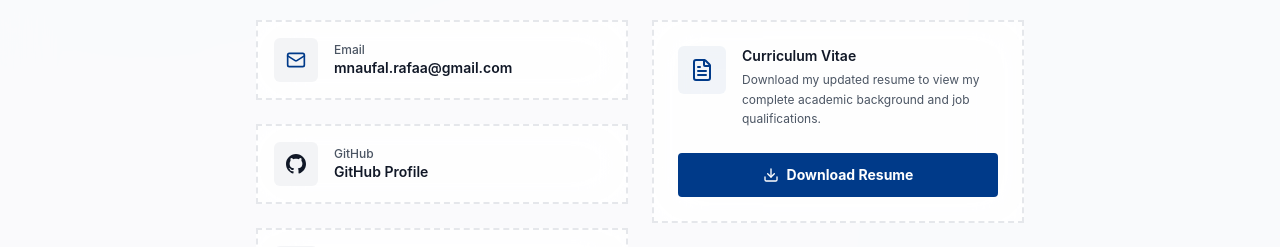
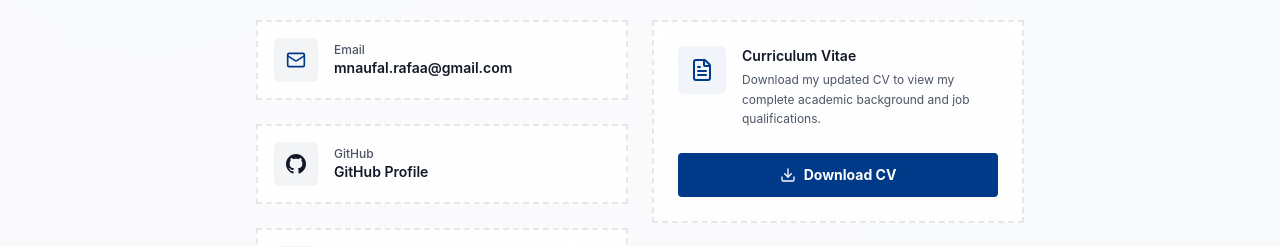
Before and after one commit to Falrafa4/portfolio, a React (Vite) app: page /contact in a window 1280 px wide. Shown: the part 273-520 px from the top of the page. Built offline with nearby package versions, Linux system fonts and the light colour scheme.

Commit message:
feat: update cv link

```diff
--- a/src/data/contacts.json
+++ b/src/data/contacts.json
@@ -4,5 +4,5 @@
   "linkedin": "https://www.linkedin.com/in/muhammad-naufal-rafa-al-as-ad-539b65341/",
   "instagram": "https://www.instagram.com/naufal.rafaa/",
   "portfolio": "https://naufalrafa.my.id",
-  "resumeUrl": "/resume.pdf"
+  "cvUrl": "https://drive.google.com/uc?export=download&id=1dAtm1rt5-tfDi2Jrd-tqYsi2UDuxMimp"
 }
--- a/src/pages/Contact/index.jsx
+++ b/src/pages/Contact/index.jsx
@@ -86,8 +86,8 @@ export default function Contact() {
           <div className="flex flex-col gap-6">
             <h2 className="text-lg font-bold text-text-main">Documents</h2>
 
-            {/* Resume Card */}
-            {contactsData.resumeUrl && (
+            {/* CV Card */}
+            {contactsData.cvUrl && (
               <div className="p-6 bg-surface/80 border-2 border-dashed border-border backdrop-blur-xl flex flex-col gap-4">
                 <div className="flex items-start gap-4">
                   <div className="p-3 bg-primary/5 rounded-md text-primary">
@@ -96,18 +96,18 @@ export default function Contact() {
                   <div>
                     <h3 className="text-sm font-semibold text-text-main">Curriculum Vitae</h3>
                     <p className="text-xs text-text-muted mt-1 leading-relaxed">
-                      Download my updated resume to view my complete academic background and job qualifications.
+                      Download my updated CV to view my complete academic background and job qualifications.
                     </p>
                   </div>
                 </div>
 
                 <Button
-                  href={contactsData.resumeUrl}
+                  href={contactsData.cvUrl}
                   variant="primary"
                   className="mt-2 w-full"
                 >
                   <Download size={16} />
-                  Download Resume
+                  Download CV
                 </Button>
               </div>
             )}
--- a/src/pages/Home/index.jsx
+++ b/src/pages/Home/index.jsx
@@ -242,7 +242,7 @@ export default function Home() {
                 <Button target='/contact'>
                   Contact me <ArrowUpRight size={16} />
                 </Button>
-                <a href={contactsData.resumeUrl} className="inline-flex items-center justify-center rounded border-2 border-dashed border-border px-3 py-2.5 text-text-muted transition hover:border-primary/50 hover:text-primary" aria-label="Download resume">
+                <a href={contactsData.cvUrl} className="inline-flex items-center justify-center rounded border-2 border-dashed border-border px-3 py-2.5 text-text-muted transition hover:border-primary/50 hover:text-primary" aria-label="Download CV">
                   <Download size={16} />
                 </a>
               </div>
```
